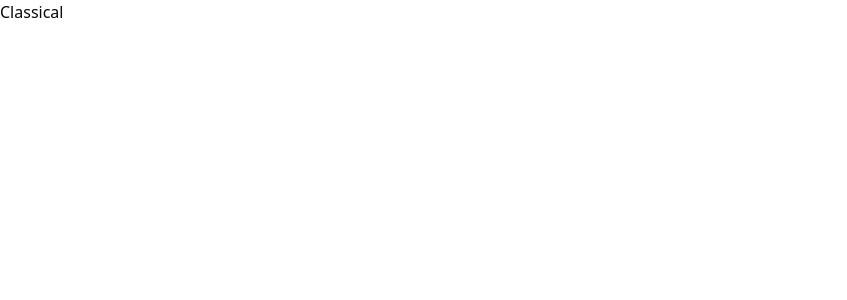
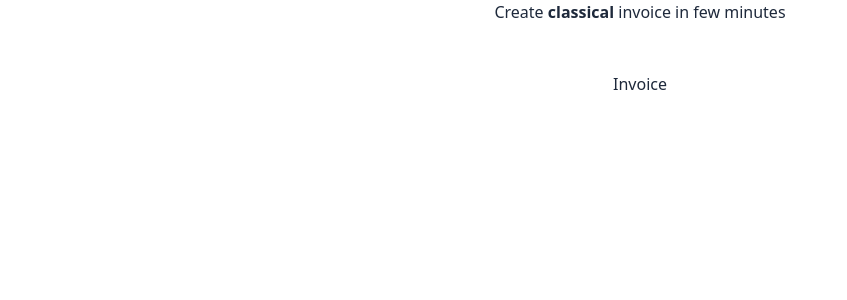
Before and after one commit to pankajkoree/invoice_generator, a Next.js app: page /classical in a window 1280 px wide. Shown: the top 300 px of the page, without its empty margins (0-847 px from the left). Built offline with nearby package versions, Linux system fonts and the light colour scheme.

Commit message:
classical

```diff
--- a/src/app/classical/page.tsx
+++ b/src/app/classical/page.tsx
@@ -1,7 +1,20 @@
 const Classical = () => {
   return (
-    <div>
-      <h1>Classical</h1>
+    <div className="relative flex flex-col xl:w-[70%] xl:min-h-screen xl:left-[15%] text-center text-slate-800 gap-12">
+      {/* heading */}
+      <div>
+        <h1>
+          Create <b>classical</b> invoice in few minutes
+        </h1>
+      </div>
+
+      {/* details filling div */}
+      <div>
+        <h2>Invoice</h2>
+      </div>
+
+      {/* save */}
+      <div>{/* div */}</div>
     </div>
   );
 };
```
